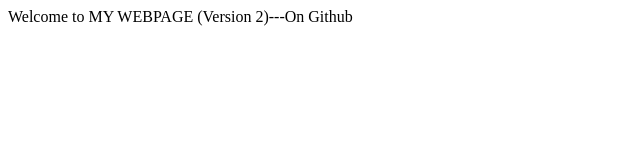
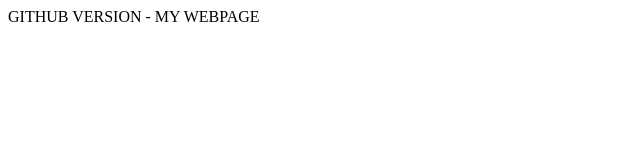
Before and after one commit to swethajayasimha/wipro123, a plain HTML site: page index.html in a window 1280 px wide. Shown: the whole page, without its empty margins (0-640 px from the left). Drawn offline with Linux system fonts and the light colour scheme.

Commit message:
Add files via upload

```diff
--- a/index.html
+++ b/index.html
@@ -1 +1 @@
-<html><head><title>My First Azure WEBSITE</title></head><boby><h>Welcome to MY WEBPAGE (Version 2)---On Github</h></body</html>
+<html><head><title>My First Azure WEBSITE</title></head><boby><h>GITHUB VERSION - MY WEBPAGE </h></body</html>
```
